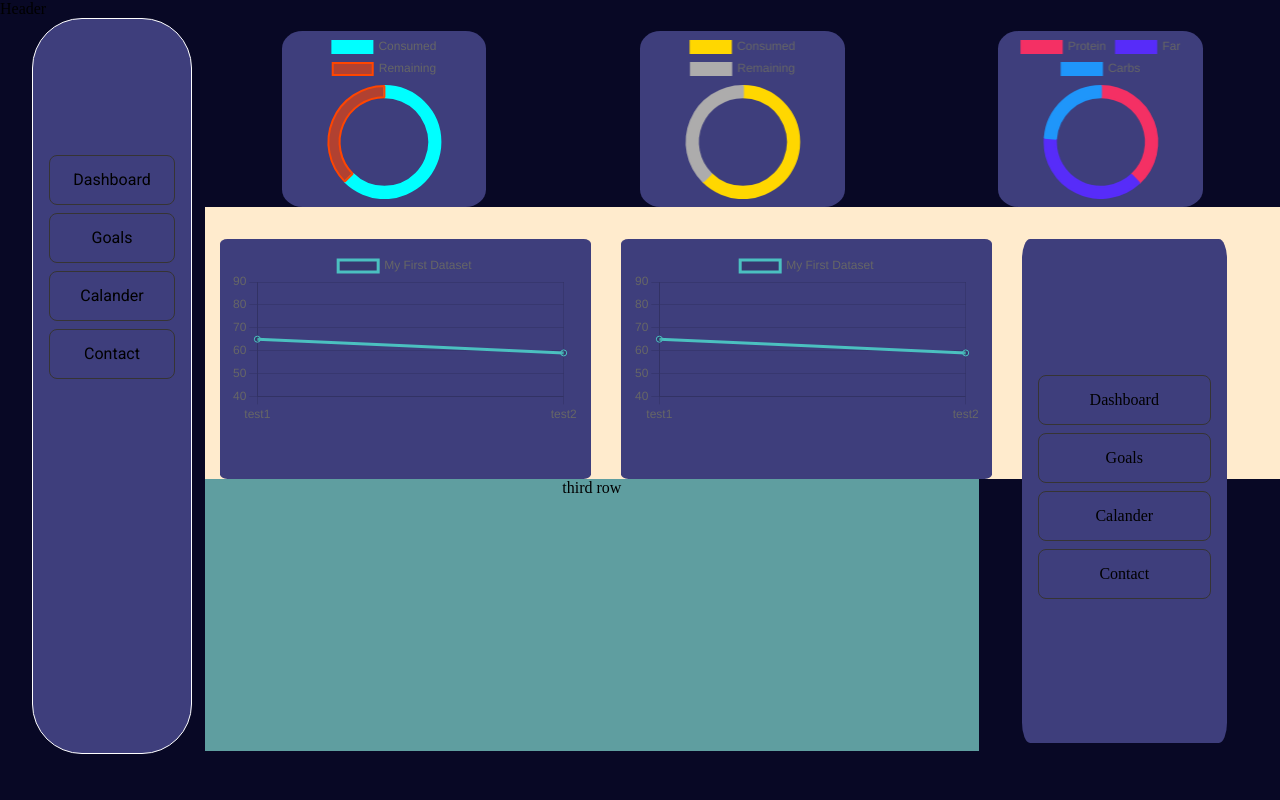
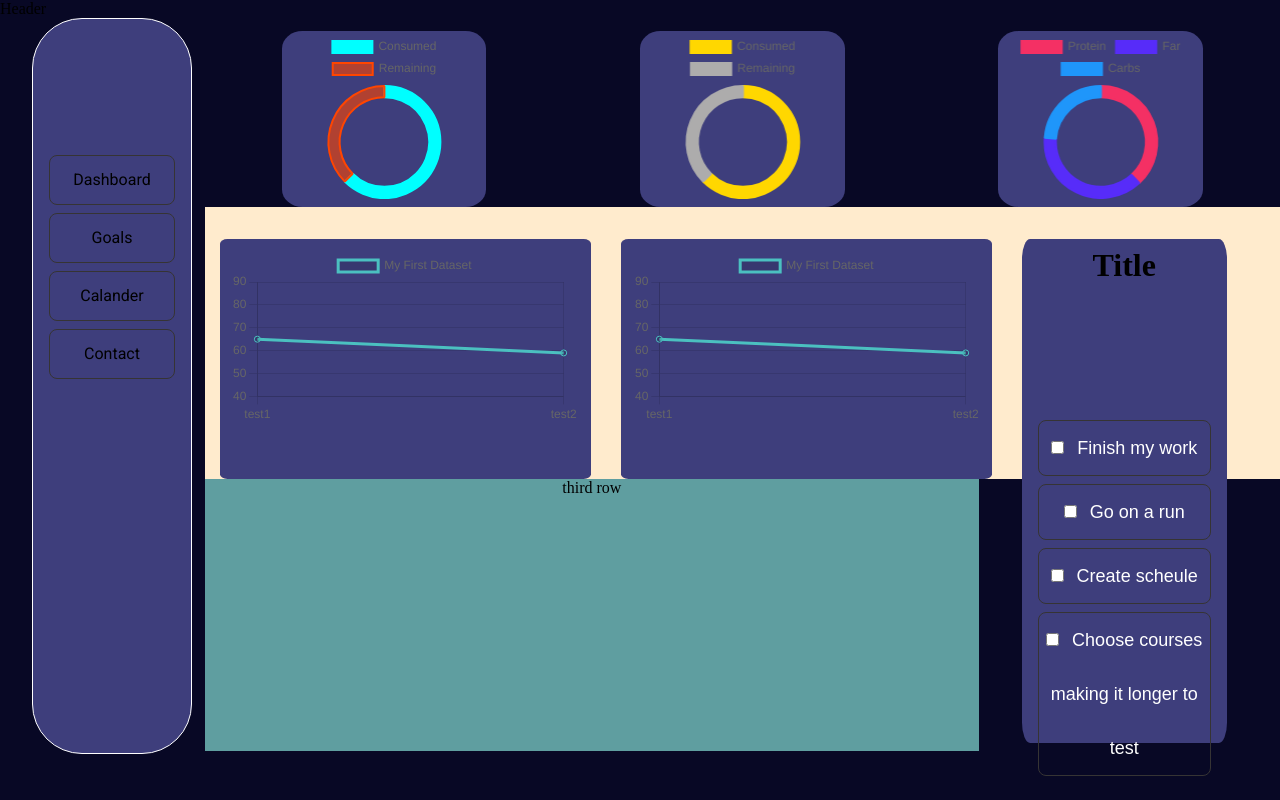
Before and after one commit to resche-b/Fitness-Activity-Tracker, a React (Create React App) app in the folder fitness-activity-tracker/: page / in a window 1280 px wide. Built offline with nearby package versions, Linux system fonts and the light colour scheme.

Commit message:
updating the todolist

```diff
--- a/fitness-activity-tracker/src/Dashboard.css
+++ b/fitness-activity-tracker/src/Dashboard.css
@@ -77,3 +77,8 @@
   border-radius: 4%;
   margin-top: 4vh;
 }
+
+.to-do-list-title {
+  text-align: center;
+  margin-top: 1vh;
+}
--- a/fitness-activity-tracker/src/Dashboard.js
+++ b/fitness-activity-tracker/src/Dashboard.js
@@ -35,6 +35,7 @@ const Dashboard = () => {
           <WeightTracker />
         </div>
         <div className="to-do-list">
+          <h1 className="to-do-list-title">Title</h1>
           <ToDoList/>
         </div>
       </div>
--- a/fitness-activity-tracker/src/ToDoList.css
+++ b/fitness-activity-tracker/src/ToDoList.css
@@ -13,4 +13,14 @@
     margin: 1vh;
     transition: background-color 0.3s, color 0.3s, box-shadow 0.3s;
     user-select: none;
+    display: flex;
+    align-items: center;
+    justify-content: center;
+    font-family: 'Arial', sans-serif; /* Change to your desired font */
+    font-size: 18px; /* Change to your desired font size */
+    color: #FFFFFF; /* Change to your desired font color */
 }
+
+.todo-checkbox {
+    margin-right: 1vw;
+}
--- a/fitness-activity-tracker/src/ToDoList.js
+++ b/fitness-activity-tracker/src/ToDoList.js
@@ -4,16 +4,21 @@ import "./ToDoList.css"
 
 const ToDoList = () => {
   const [items, setItems] = useState([
-    "Dashboard",
-    "Goals",
-    "Calander",
-    "Contact",
+    "Finish my work",
+    "Go on a run",
+    "Create scheule",
+    "Choose courses making it longer to test",
   ]);
 
   return (
     <ul className="todo-list">
       {items.map((item, index) => (
-        <li className="todo-list-items" key={index}>{item}</li>
+        <li className="todo-list-items" key={index}>
+          <label>
+            <input type="checkbox" className="todo-checkbox" />
+            {item}
+          </label>
+        </li>
       ))}
     </ul>
   );
```
